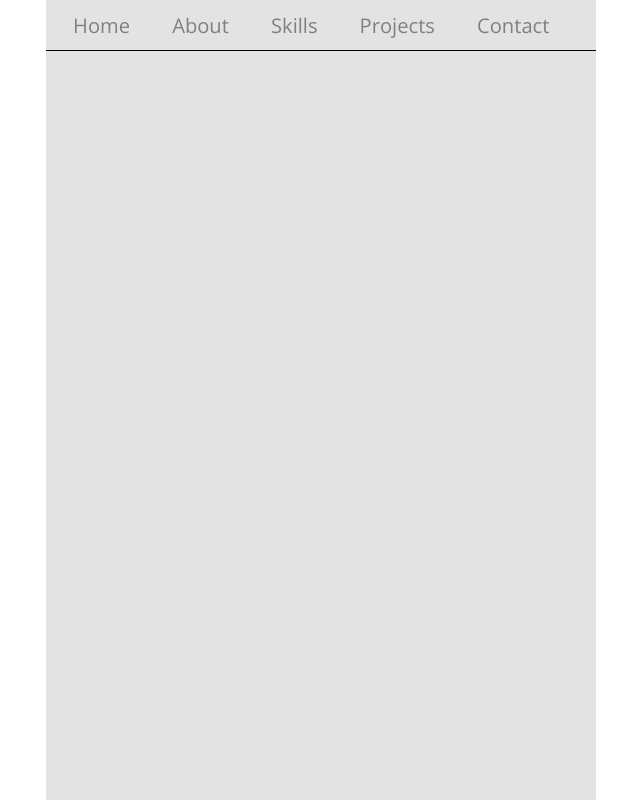
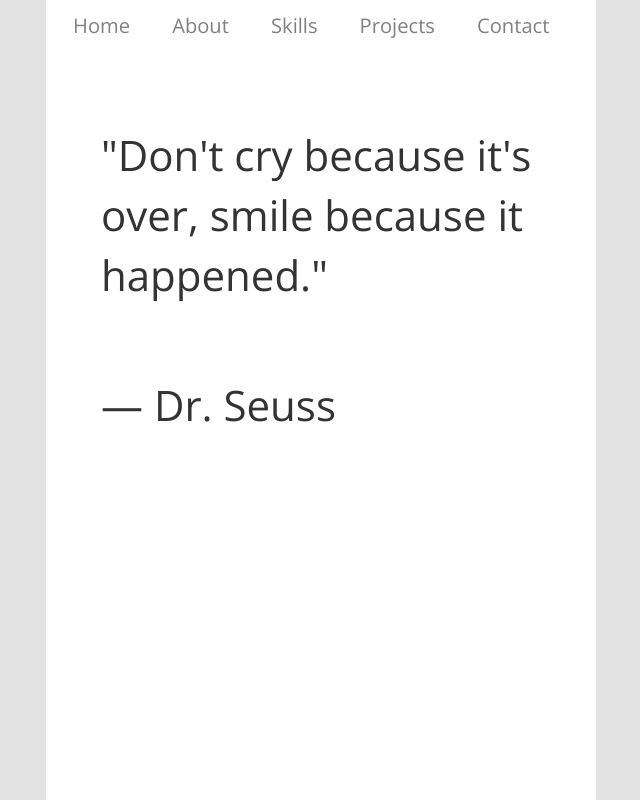
Before and after one commit to kylemochrie/kylemochrie.github.io, a plain HTML site: page index.html in a window 1280 px wide. Shown: the top 800 px of the page, without its empty margins (319-959 px from the left). Drawn offline with nearby package versions, Linux system fonts and the light colour scheme.

Commit message:
Update first page

```diff
--- a/css/styles.css
+++ b/css/styles.css
@@ -6,10 +6,6 @@
 #page1, #page2, #page3, #page4, #page5 {
 	height: 960px;
 	margin: 0 auto;
-}
-
-.navbar {
-    border-bottom: 1px solid black;
 }
 
 .nav li {
@@ -23,7 +19,10 @@
     text-decoration: none;
     font-family: 'Open Sans', sans-serif;
     font-size: 1.2em;
-    background-color: #e3e3e3;
+    background-color: white;
+    border-bottom-left-radius: 20px;
+    border-bottom-right-radius: 20px;
+    border-color: white;
 }
 
 .navbar-default .navbar-nav > li > a {
@@ -39,18 +38,24 @@
 }
 
 #page1 {
-    background-color: white;
+    background-color: #e3e3e3;
 }
 
 #paper {
     width: 550px;
     height: 960px;
     margin: 0 auto;
-    background-color: #e3e3e3;
+    background-color: white;
+}
+
+#writing {
+    margin-top: 125px;
+    font-size: 3em;
+    padding: 0 40px;
 }
 
 #page2 {
-    background-color: #e3e3e3;
+    background-color: white;
 }
 
 #page3 {
--- a/index.html
+++ b/index.html
@@ -34,7 +34,11 @@
 
 	<div id="page1"><a id="home" class="smooth"></a>
 		<div class="container-fluid" id="paper">
+			<div id="writing">
+				<p>"Don't cry because it's over, smile because it happened."</p><br>
+				<p>― Dr. Seuss</p>
 
+			</div>
 		</div>
 	</div>
 
```
